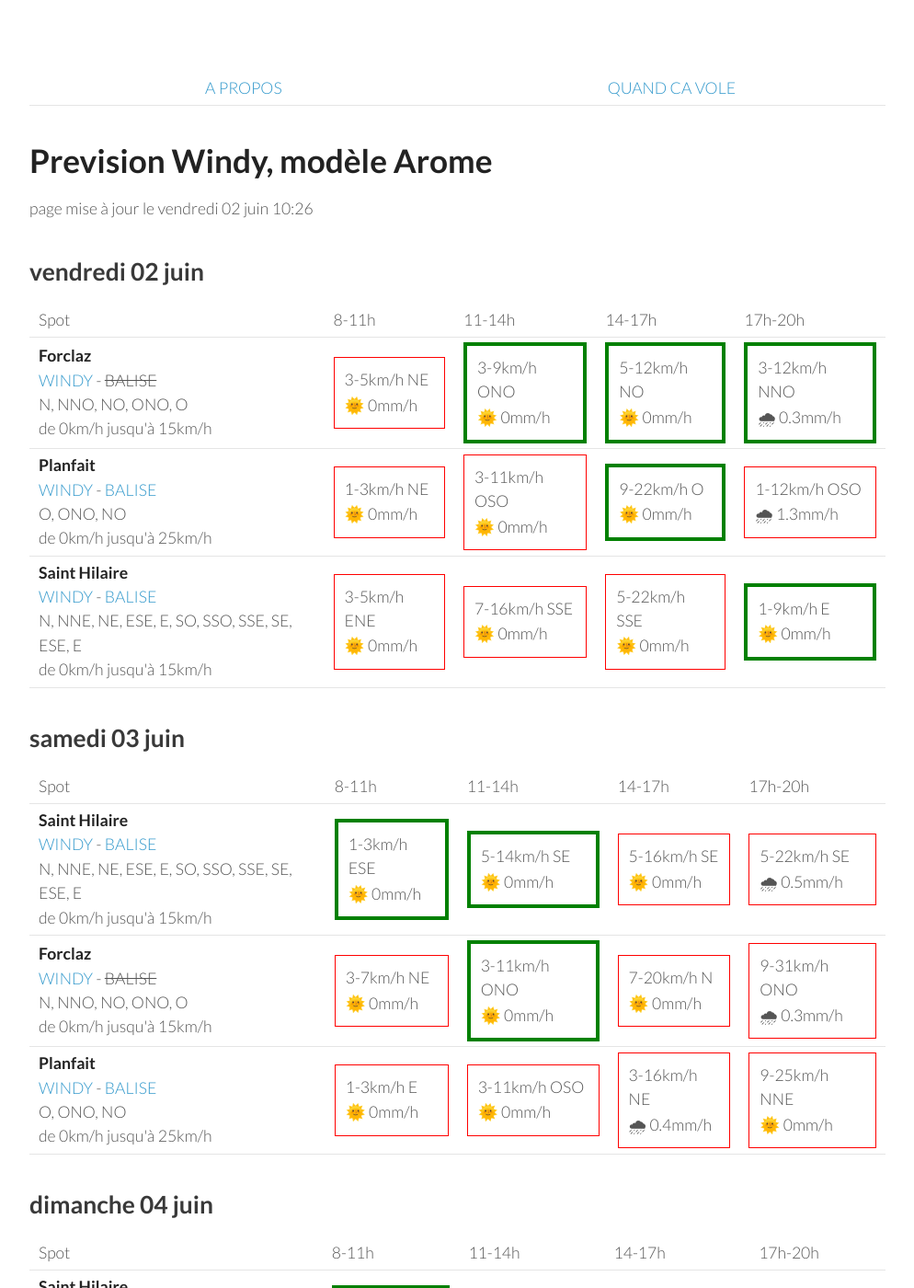
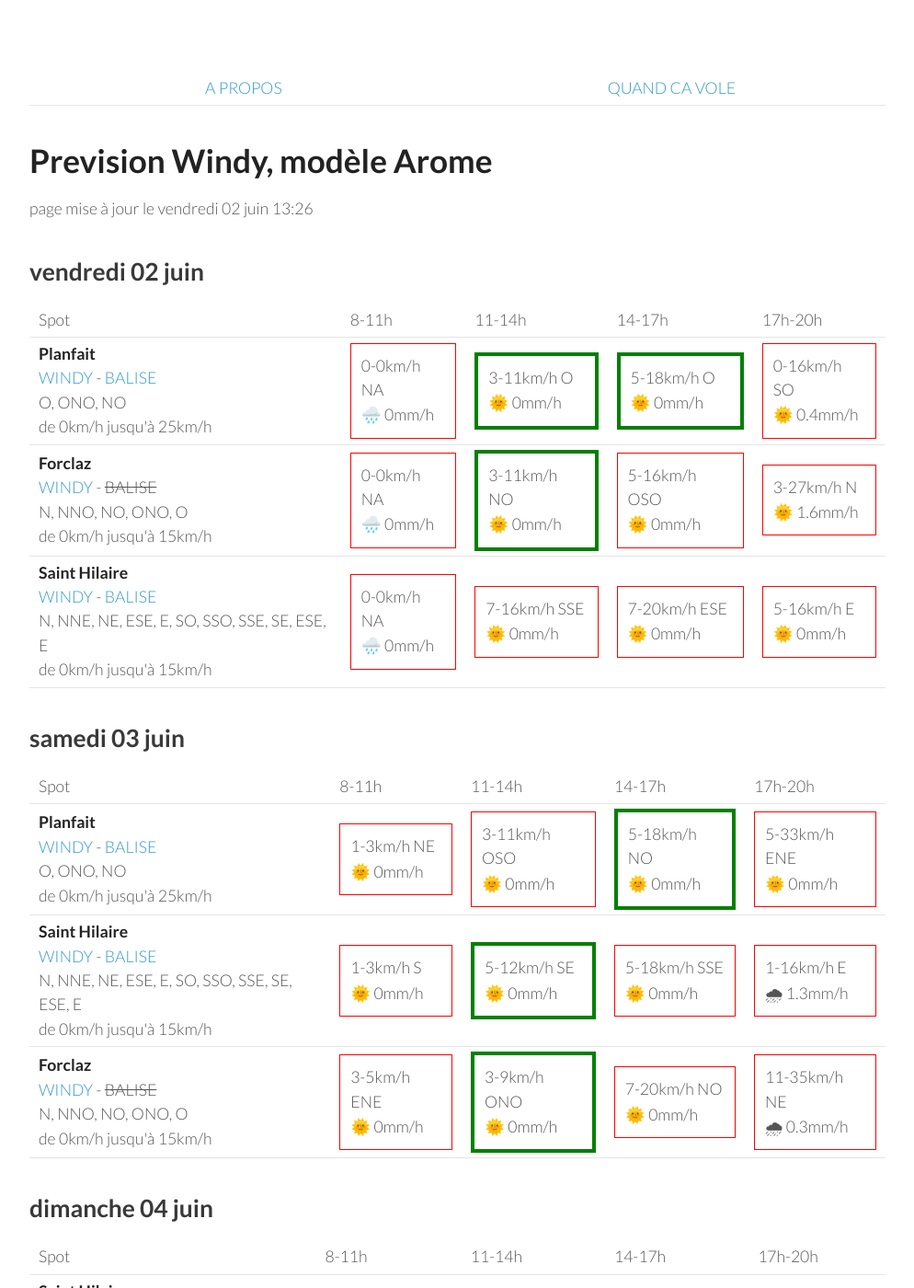
Before and after one commit to parapente-dans-le-nord/parapente-dans-le-nord.github.io, a Jekyll site: the page built from alpes_nord.markdown, in a window 1280 px wide and 1400 px high. Shown: the whole window at 92% size, without its empty margins (26-1020 px from the left). Built offline with Jekyll 4.4.1, drawn with Linux system fonts in a browser that asks for light colours; some of the changed text lies outside the part shown.

Commit message:
update index.markdown

```diff
--- a/alpes_nord.markdown
+++ b/alpes_nord.markdown
@@ -7,7 +7,7 @@ title:  "Tous les spots"
 {: .links}
 
 # Prevision Windy, modèle Arome
-page mise à jour le vendredi 02 juin 10:26
+page mise à jour le vendredi 02 juin 13:26
 
 ## vendredi 02 juin
 
@@ -22,33 +22,30 @@ page mise à jour le vendredi 02 juin 10:26
       <td>17h-20h</td>
     </tr>
 <tr>
-        <td><strong>Forclaz</strong><br><a href="https://windy.com/45.814/6.247?45.375,6.246,8,m:eVwaglz">WINDY</a> - <span class="no-balise"> BALISE </span><br> <span class="vent-favorable">N, NNO, NO, ONO, O</span><br><span class="force-vent">de 0km/h jusqu'à 15km/h</span> </td>
+        <td><strong>Planfait</strong><br><a href="https://windy.com/45.853/6.223?45.415,6.223,8">WINDY</a> - <span class=""><a href="https://www.openwindmap.org/PP496">BALISE</a> </span><br> <span class="vent-favorable">O, ONO, NO</span><br><span class="force-vent">de 0km/h jusqu'à 25km/h</span> </td>
 
-            <td><div class="not-flyable"><p>3-5km/h NE</p><p>🌞 0mm/h</p></div></td>
-            <td><div class="flyable"><p>3-9km/h ONO</p><p>🌞 0mm/h</p></div></td>
-            <td><div class="flyable"><p>5-12km/h NO</p><p>🌞 0mm/h</p></div></td>
-            <td><div class="flyable"><p>3-12km/h NNO</p><p>🌧 0.3mm/h</p></div></td>
-
+            <td><div class="not-flyable"><p>0-0km/h NA</p><p>🌧️ 0mm/h</p></div></td>
+            <td><div class="flyable"><p>3-11km/h O</p><p>🌞 0mm/h</p></div></td>
+            <td><div class="flyable"><p>5-18km/h O</p><p>🌞 0mm/h</p></div></td>
+            <td><div class="not-flyable"><p>0-16km/h SO</p><p>🌞 0.4mm/h</p></div></td>
 
     </tr>
 <tr>
-        <td><strong>Planfait</strong><br><a href="https://windy.com/45.853/6.223?45.415,6.223,8">WINDY</a> - <span class=""><a href="https://www.openwindmap.org/PP496">BALISE</a> </span><br> <span class="vent-favorable">O, ONO, NO</span><br><span class="force-vent">de 0km/h jusqu'à 25km/h</span> </td>
+        <td><strong>Forclaz</strong><br><a href="https://windy.com/45.814/6.247?45.375,6.246,8,m:eVwaglz">WINDY</a> - <span class="no-balise"> BALISE </span><br> <span class="vent-favorable">N, NNO, NO, ONO, O</span><br><span class="force-vent">de 0km/h jusqu'à 15km/h</span> </td>
 
-            <td><div class="not-flyable"><p>1-3km/h NE</p><p>🌞 0mm/h</p></div></td>
-            <td><div class="not-flyable"><p>3-11km/h OSO</p><p>🌞 0mm/h</p></div></td>
-            <td><div class="flyable"><p>9-22km/h O</p><p>🌞 0mm/h</p></div></td>
-            <td><div class="not-flyable"><p>1-12km/h OSO</p><p>🌧 1.3mm/h</p></div></td>
-
+            <td><div class="not-flyable"><p>0-0km/h NA</p><p>🌧️ 0mm/h</p></div></td>
+            <td><div class="flyable"><p>3-11km/h NO</p><p>🌞 0mm/h</p></div></td>
+            <td><div class="not-flyable"><p>5-16km/h OSO</p><p>🌞 0mm/h</p></div></td>
+            <td><div class="not-flyable"><p>3-27km/h N</p><p>🌞 1.6mm/h</p></div></td>
 
     </tr>
 <tr>
         <td><strong>Saint Hilaire</strong><br><a href="https://windy.com/45.307/5.888?45.087,5.889,9,m:eUFagkX">WINDY</a> - <span class=""><a href="http://www.balisemeteo.com/balise.php?idBalise=61">BALISE</a> </span><br> <span class="vent-favorable">N, NNE, NE, ESE, E, SO, SSO, SSE, SE, ESE, E</span><br><span class="force-vent">de 0km/h jusqu'à 15km/h</span> </td>
 
-            <td><div class="not-flyable"><p>3-5km/h ENE</p><p>🌞 0mm/h</p></div></td>
+            <td><div class="not-flyable"><p>0-0km/h NA</p><p>🌧️ 0mm/h</p></div></td>
             <td><div class="not-flyable"><p>7-16km/h SSE</p><p>🌞 0mm/h</p></div></td>
-            <td><div class="not-flyable"><p>5-22km/h SSE</p><p>🌞 0mm/h</p></div></td>
-            <td><div class="flyable"><p>1-9km/h E</p><p>🌞 0mm/h</p></div></td>
-
+            <td><div class="not-flyable"><p>7-20km/h ESE</p><p>🌞 0mm/h</p></div></td>
+            <td><div class="not-flyable"><p>5-16km/h E</p><p>🌞 0mm/h</p></div></td>
 
     </tr>
 
@@ -68,32 +65,32 @@ page mise à jour le vendredi 02 juin 10:26
       <td>17h-20h</td>
     </tr>
 <tr>
+        <td><strong>Planfait</strong><br><a href="https://windy.com/45.853/6.223?45.415,6.223,8">WINDY</a> - <span class=""><a href="https://www.openwindmap.org/PP496">BALISE</a> </span><br> <span class="vent-favorable">O, ONO, NO</span><br><span class="force-vent">de 0km/h jusqu'à 25km/h</span> </td>
+
+            <td><div class="not-flyable"><p>1-3km/h NE</p><p>🌞 0mm/h</p></div></td>
+            <td><div class="not-flyable"><p>3-11km/h OSO</p><p>🌞 0mm/h</p></div></td>
+            <td><div class="flyable"><p>5-18km/h NO</p><p>🌞 0mm/h</p></div></td>
+            <td><div class="not-flyable"><p>5-33km/h ENE</p><p>🌞 0mm/h</p></div></td>
+
+
+    </tr>
+<tr>
         <td><strong>Saint Hilaire</strong><br><a href="https://windy.com/45.307/5.888?45.087,5.889,9,m:eUFagkX">WINDY</a> - <span class=""><a href="http://www.balisemeteo.com/balise.php?idBalise=61">BALISE</a> </span><br> <span class="vent-favorable">N, NNE, NE, ESE, E, SO, SSO, SSE, SE, ESE, E</span><br><span class="force-vent">de 0km/h jusqu'à 15km/h</span> </td>
 
-            <td><div class="flyable"><p>1-3km/h ESE</p><p>🌞 0mm/h</p></div></td>
-            <td><div class="flyable"><p>5-14km/h SE</p><p>🌞 0mm/h</p></div></td>
-            <td><div class="not-flyable"><p>5-16km/h SE</p><p>🌞 0mm/h</p></div></td>
-            <td><div class="not-flyable"><p>5-22km/h SE</p><p>🌧 0.5mm/h</p></div></td>
+            <td><div class="not-flyable"><p>1-3km/h S</p><p>🌞 0mm/h</p></div></td>
+            <td><div class="flyable"><p>5-12km/h SE</p><p>🌞 0mm/h</p></div></td>
+            <td><div class="not-flyable"><p>5-18km/h SSE</p><p>🌞 0mm/h</p></div></td>
+            <td><div class="not-flyable"><p>1-16km/h E</p><p>🌧 1.3mm/h</p></div></td>
 
 
     </tr>
 <tr>
         <td><strong>Forclaz</strong><br><a href="https://windy.com/45.814/6.247?45.375,6.246,8,m:eVwaglz">WINDY</a> - <span class="no-balise"> BALISE </span><br> <span class="vent-favorable">N, NNO, NO, ONO, O</span><br><span class="force-vent">de 0km/h jusqu'à 15km/h</span> </td>
 
-            <td><div class="not-flyable"><p>3-7km/h NE</p><p>🌞 0mm/h</p></div></td>
-            <td><div class="flyable"><p>3-11km/h ONO</p><p>🌞 0mm/h</p></div></td>
-            <td><div class="not-flyable"><p>7-20km/h N</p><p>🌞 0mm/h</p></div></td>
-            <td><div class="not-flyable"><p>9-31km/h ONO</p><p>🌧 0.3mm/h</p></div></td>
-
-
-    </tr>
-<tr>
-        <td><strong>Planfait</strong><br><a href="https://windy.com/45.853/6.223?45.415,6.223,8">WINDY</a> - <span class=""><a href="https://www.openwindmap.org/PP496">BALISE</a> </span><br> <span class="vent-favorable">O, ONO, NO</span><br><span class="force-vent">de 0km/h jusqu'à 25km/h</span> </td>
-
-            <td><div class="not-flyable"><p>1-3km/h E</p><p>🌞 0mm/h</p></div></td>
-            <td><div class="not-flyable"><p>3-11km/h OSO</p><p>🌞 0mm/h</p></div></td>
-            <td><div class="not-flyable"><p>3-16km/h NE</p><p>🌧 0.4mm/h</p></div></td>
-            <td><div class="not-flyable"><p>9-25km/h NNE</p><p>🌞 0mm/h</p></div></td>
+            <td><div class="not-flyable"><p>3-5km/h ENE</p><p>🌞 0mm/h</p></div></td>
+            <td><div class="flyable"><p>3-9km/h ONO</p><p>🌞 0mm/h</p></div></td>
+            <td><div class="not-flyable"><p>7-20km/h NO</p><p>🌞 0mm/h</p></div></td>
+            <td><div class="not-flyable"><p>11-35km/h NE</p><p>🌧 0.3mm/h</p></div></td>
 
 
     </tr>
@@ -116,10 +113,10 @@ page mise à jour le vendredi 02 juin 10:26
 <tr>
         <td><strong>Saint Hilaire</strong><br><a href="https://windy.com/45.307/5.888?45.087,5.889,9,m:eUFagkX">WINDY</a> - <span class=""><a href="http://www.balisemeteo.com/balise.php?idBalise=61">BALISE</a> </span><br> <span class="vent-favorable">N, NNE, NE, ESE, E, SO, SSO, SSE, SE, ESE, E</span><br><span class="force-vent">de 0km/h jusqu'à 15km/h</span> </td>
 
-            <td><div class="flyable"><p>1-11km/h NE</p><p>🌧 0.2mm/h</p></div></td>
-            <td><div class="not-flyable"><p>1-16km/h ONO</p><p>🌧 0.6mm/h</p></div></td>
-            <td><div class="not-flyable"><p>1-27km/h SO</p><p>🌧 3mm/h</p></div></td>
-            <td><div class="not-flyable"><p>3-18km/h ESE</p><p>🌧 4.5mm/h</p></div></td>
+            <td><div class="flyable"><p>1-11km/h NNE</p><p>🌞 0mm/h</p></div></td>
+            <td><div class="not-flyable"><p>3-18km/h NNO</p><p>🌧 1.4mm/h</p></div></td>
+            <td><div class="not-flyable"><p>1-24km/h SSO</p><p>🌧 1mm/h</p></div></td>
+            <td><div class="not-flyable"><p>1-25km/h SSO</p><p>🌧 7mm/h</p></div></td>
 
 
     </tr>
@@ -170,22 +167,22 @@ page mise à jour le vendredi 02 juin 10:26
 
     </tr>
 <tr>
+        <td><strong>Saint Hilaire</strong><br><a href="https://windy.com/45.307/5.888?45.087,5.889,9,m:eUFagkX">WINDY</a> - <span class=""><a href="http://www.balisemeteo.com/balise.php?idBalise=61">BALISE</a> </span><br> <span class="vent-favorable">N, NNE, NE, ESE, E, SO, SSO, SSE, SE, ESE, E</span><br><span class="force-vent">de 0km/h jusqu'à 15km/h</span> </td>
+
+            <td><div class="not-flyable"><p>1-14km/h NNO</p><p>🌞 0mm/h</p></div></td>
+            <td><div class="not-flyable"><p>3-22km/h NO</p><p>🌧 0.2mm/h</p></div></td>
+            <td><div class="not-flyable"><p>0-29km/h N</p><p>🌧 2.4mm/h</p></div></td>
+            <td><div class="not-flyable"><p>1-24km/h NO</p><p>🌧 6mm/h</p></div></td>
+
+
+    </tr>
+<tr>
         <td><strong>Forclaz</strong><br><a href="https://windy.com/45.814/6.247?45.375,6.246,8,m:eVwaglz">WINDY</a> - <span class="no-balise"> BALISE </span><br> <span class="vent-favorable">N, NNO, NO, ONO, O</span><br><span class="force-vent">de 0km/h jusqu'à 15km/h</span> </td>
 
             <td><div class="not-flyable"><p>3-16km/h ESE</p><p>🌞 0mm/h</p></div></td>
             <td><div class="not-flyable"><p>5-22km/h NO</p><p>🌞 0mm/h</p></div></td>
             <td><div class="not-flyable"><p>1-31km/h N</p><p>🌧 1.9mm/h</p></div></td>
             <td><div class="not-flyable"><p>3-25km/h ONO</p><p>🌧 8mm/h</p></div></td>
-
-
-    </tr>
-<tr>
-        <td><strong>Saint Hilaire</strong><br><a href="https://windy.com/45.307/5.888?45.087,5.889,9,m:eUFagkX">WINDY</a> - <span class=""><a href="http://www.balisemeteo.com/balise.php?idBalise=61">BALISE</a> </span><br> <span class="vent-favorable">N, NNE, NE, ESE, E, SO, SSO, SSE, SE, ESE, E</span><br><span class="force-vent">de 0km/h jusqu'à 15km/h</span> </td>
-
-            <td><div class="not-flyable"><p>1-11km/h ONO</p><p>🌞 0mm/h</p></div></td>
-            <td><div class="not-flyable"><p>3-18km/h NO</p><p>🌧 0.3mm/h</p></div></td>
-            <td><div class="not-flyable"><p>3-27km/h NNO</p><p>🌧 1.4mm/h</p></div></td>
-            <td><div class="not-flyable"><p>3-29km/h NE</p><p>🌧 0.8mm/h</p></div></td>
 
 
     </tr>
@@ -218,10 +215,10 @@ page mise à jour le vendredi 02 juin 10:26
 <tr>
         <td><strong>Saint Hilaire</strong><br><a href="https://windy.com/45.307/5.888?45.087,5.889,9,m:eUFagkX">WINDY</a> - <span class=""><a href="http://www.balisemeteo.com/balise.php?idBalise=61">BALISE</a> </span><br> <span class="vent-favorable">N, NNE, NE, ESE, E, SO, SSO, SSE, SE, ESE, E</span><br><span class="force-vent">de 0km/h jusqu'à 15km/h</span> </td>
 
-            <td><div class="not-flyable"><p>1-16km/h N</p><p>🌞 0mm/h</p></div></td>
-            <td><div class="not-flyable"><p>3-22km/h NNO</p><p>🌧 0.2mm/h</p></div></td>
-            <td><div class="not-flyable"><p>5-27km/h NNO</p><p>🌧 0.5mm/h</p></div></td>
-            <td><div class="not-flyable"><p>5-29km/h NNE</p><p>🌧 0.7mm/h</p></div></td>
+            <td><div class="not-flyable"><p>1-11km/h NNO</p><p>🌞 0mm/h</p></div></td>
+            <td><div class="not-flyable"><p>1-16km/h ONO</p><p>🌞 0mm/h</p></div></td>
+            <td><div class="not-flyable"><p>1-24km/h SE</p><p>🌧 1.7mm/h</p></div></td>
+            <td><div class="not-flyable"><p>1-22km/h SE</p><p>🌧 4.2mm/h</p></div></td>
 
 
     </tr>
@@ -262,6 +259,16 @@ page mise à jour le vendredi 02 juin 10:26
 
     </tr>
 <tr>
+        <td><strong>Saint Hilaire</strong><br><a href="https://windy.com/45.307/5.888?45.087,5.889,9,m:eUFagkX">WINDY</a> - <span class=""><a href="http://www.balisemeteo.com/balise.php?idBalise=61">BALISE</a> </span><br> <span class="vent-favorable">N, NNE, NE, ESE, E, SO, SSO, SSE, SE, ESE, E</span><br><span class="force-vent">de 0km/h jusqu'à 15km/h</span> </td>
+
+            <td><div class="not-flyable"><p>1-16km/h N</p><p>🌞 0mm/h</p></div></td>
+            <td><div class="not-flyable"><p>3-20km/h NO</p><p>🌞 0mm/h</p></div></td>
+            <td><div class="not-flyable"><p>5-27km/h ONO</p><p>🌞 0mm/h</p></div></td>
+            <td><div class="not-flyable"><p>3-31km/h ENE</p><p>🌧 1.8mm/h</p></div></td>
+
+
+    </tr>
+<tr>
         <td><strong>Forclaz</strong><br><a href="https://windy.com/45.814/6.247?45.375,6.246,8,m:eVwaglz">WINDY</a> - <span class="no-balise"> BALISE </span><br> <span class="vent-favorable">N, NNO, NO, ONO, O</span><br><span class="force-vent">de 0km/h jusqu'à 15km/h</span> </td>
 
             <td><div class="not-flyable"><p>3-16km/h ESE</p><p>🌞 0mm/h</p></div></td>
```
